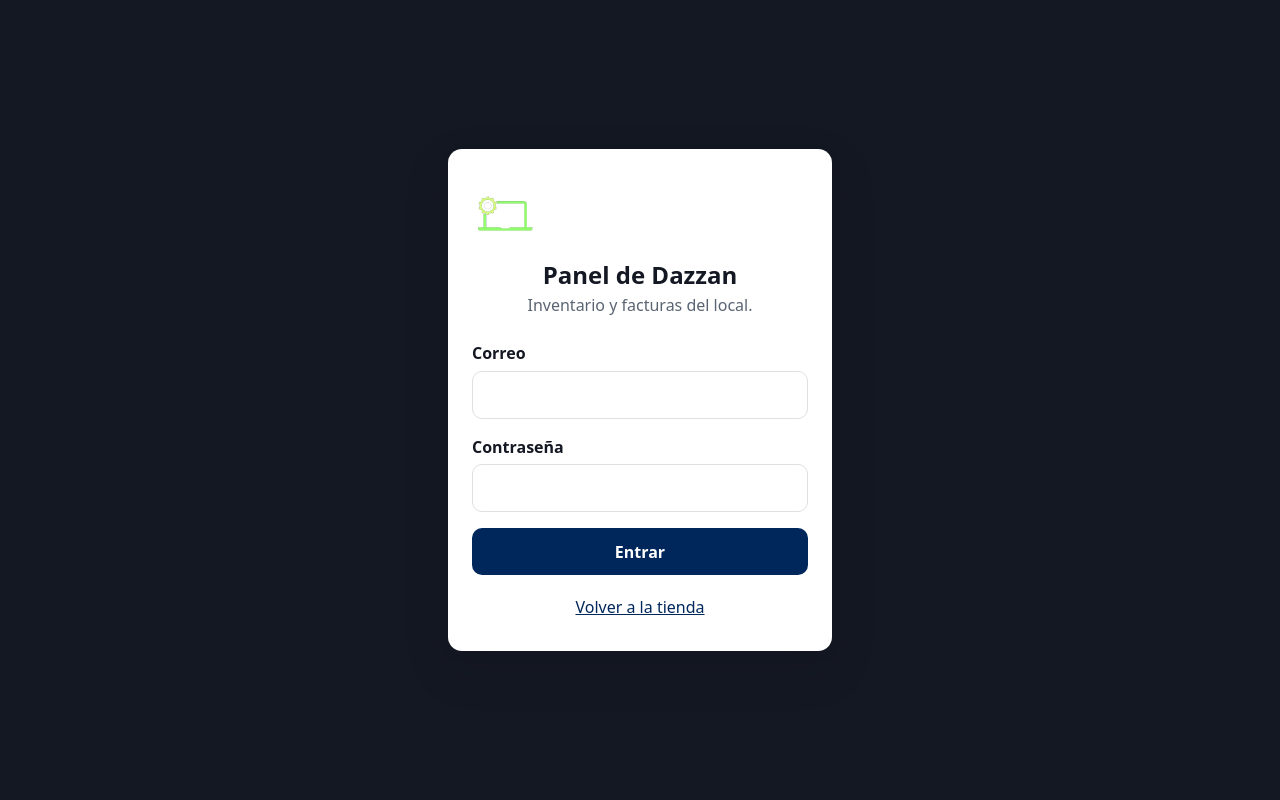
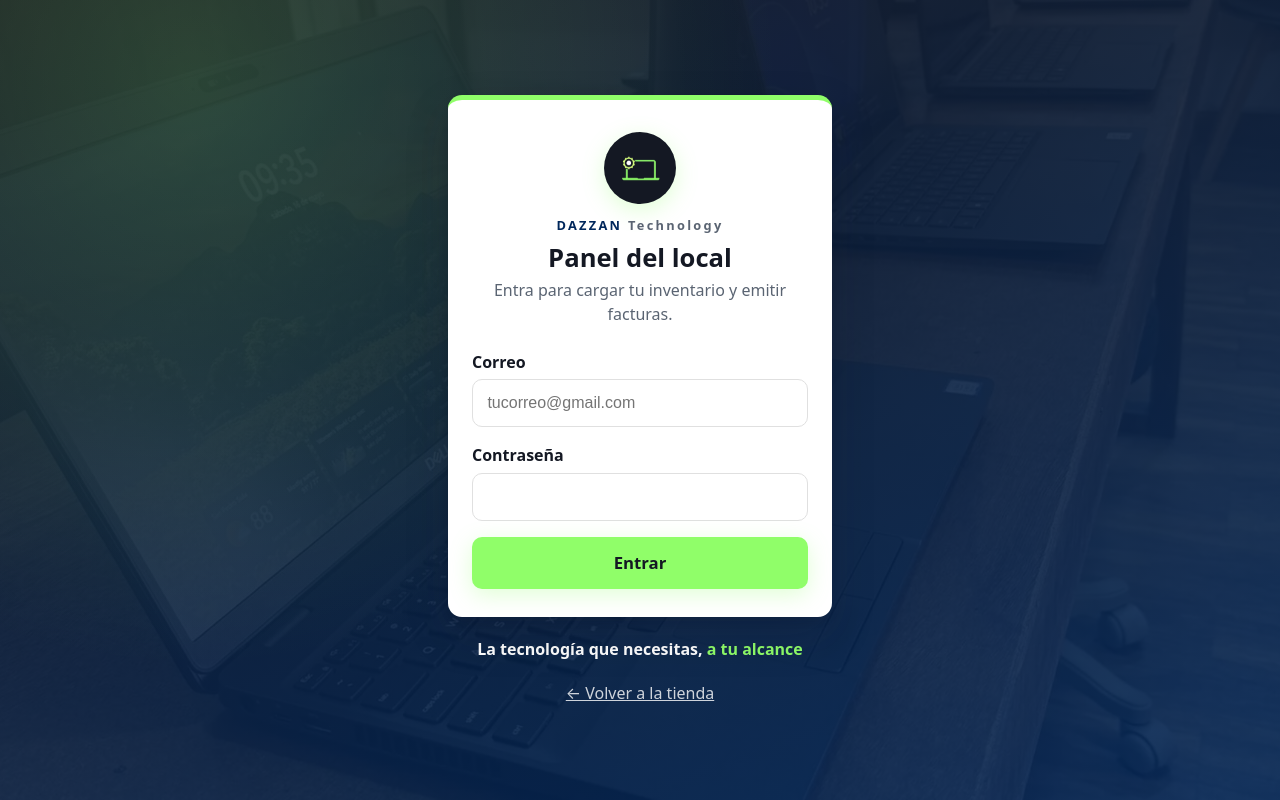
Before and after one commit to michaelsalgado085-rgb/dazzan-technology-web, a website with bundled scripts: page login.html in a window 1280 px wide. Built offline with nearby package versions, Linux system fonts and the light colour scheme.

Commit message:
style(login): pantalla de acceso con los colores y la foto del local
Co-Authored-By: Claude Opus 5.5 <noreply@anthropic.com>
Claude-Session: https://claude.ai/code/session_01AkmkckfaqYi2G6B4bLQWGE

```diff
--- a/assets/css/panel.css
+++ b/assets/css/panel.css
@@ -1,42 +1,147 @@
 /* Login y panel. Primero para telefono (RNF-14): una columna, campos y
    botones grandes para el dedo; en pantallas anchas solo se centra. */
 
+/* Fondo: la foto del local bajo un degradado de la marca. El texto blanco
+   y el verde solo van sobre esta capa oscura, nunca sobre blanco. */
 .acceso {
   min-height: 100vh;
   display: grid;
   place-items: center;
-  padding: var(--espacio);
-  background: var(--carbon);
+  padding: 2rem var(--espacio);
+  background:
+    radial-gradient(circle at 15% 10%, rgb(144 254 105 / 18%), transparent 45%),
+    linear-gradient(160deg, rgb(20 24 35 / 94%), rgb(0 39 91 / 88%)),
+    url('/assets/img/local-movil.webp') center / cover no-repeat,
+    var(--carbon);
+}
+
+.acceso__contenido {
+  width: 100%;
+  max-width: 24rem;
+  display: grid;
+  gap: 1.25rem;
+  justify-items: center;
 }
 
 .acceso__tarjeta {
   width: 100%;
-  max-width: 24rem;
-  padding: 2rem 1.5rem;
+  padding: 2rem 1.5rem 1.75rem;
+  border-top: 5px solid var(--verde);
   border-radius: var(--radio);
   background: var(--fondo);
   box-shadow: var(--sombra-alta);
   text-align: center;
+  animation: aparecer var(--dur-larga) var(--curva) both;
+}
+
+/* El logo es verde con trazo fino: sobre blanco no se ve, sobre carbon si. */
+.acceso__insignia {
+  display: grid;
+  place-items: center;
+  width: 4.5rem;
+  height: 4.5rem;
+  margin: 0 auto;
+  border-radius: 50%;
+  background: var(--carbon);
+  box-shadow: var(--sombra-verde);
 }
 
 .acceso__logo {
-  width: 4rem;
-  height: 4rem;
+  width: 2.75rem;
+  height: 2.75rem;
+}
+
+.acceso__marca {
+  margin-top: 0.75rem;
+  font-size: 0.8rem;
+  font-weight: 800;
+  letter-spacing: 0.18em;
+  color: var(--azul);
+}
+
+/* Verde oscuro sobre blanco no alcanza el contraste minimo en letra chica. */
+.acceso__marca span {
+  color: var(--texto-suave);
 }
 
 .acceso__titulo {
-  margin-top: 0.75rem;
-  font-size: 1.5rem;
+  margin-top: 0.25rem;
+  font-size: 1.6rem;
 }
 
 .acceso__texto {
   color: var(--texto-suave);
 }
 
+.acceso__boton {
+  min-height: 3.25rem;
+  border: 0;
+  border-radius: 10px;
+  background: var(--verde);
+  color: var(--carbon);
+  font: inherit;
+  font-weight: 700;
+  font-size: 1.05rem;
+  cursor: pointer;
+  box-shadow: var(--sombra-verde);
+  transition: transform var(--dur-corta) var(--curva), background var(--dur-corta);
+}
+
+.acceso__boton:hover:not(:disabled) {
+  background: var(--verde-oscuro);
+  transform: translateY(-1px);
+}
+
+.acceso__boton:focus-visible {
+  outline: 3px solid var(--azul);
+  outline-offset: 2px;
+}
+
+.acceso__boton:disabled {
+  opacity: 0.6;
+  cursor: wait;
+}
+
+.acceso__lema {
+  color: var(--texto-inverso);
+  font-weight: 600;
+  text-align: center;
+}
+
+.acceso__lema span {
+  color: var(--verde);
+}
+
 .acceso__volver {
-  display: inline-block;
-  margin-top: 1.25rem;
-  color: var(--azul);
+  color: var(--texto-inverso);
+  opacity: 0.8;
+}
+
+.acceso__volver:hover {
+  opacity: 1;
+}
+
+@keyframes aparecer {
+  from {
+    opacity: 0;
+    transform: translateY(14px);
+  }
+}
+
+@media (prefers-reduced-motion: reduce) {
+  .acceso__tarjeta {
+    animation: none;
+  }
+}
+
+@media (min-width: 48rem) {
+  .acceso {
+    background:
+      radial-gradient(circle at 15% 10%, rgb(144 254 105 / 18%), transparent 45%),
+      linear-gradient(160deg, rgb(20 24 35 / 94%), rgb(0 39 91 / 88%)),
+      url('/assets/img/local-escritorio.webp') center / cover no-repeat,
+      var(--carbon);
+  }
 }
 
 .formulario {
@@ -80,6 +185,7 @@
 
 .panel__barra {
   display: flex;
+  gap: var(--espacio);
   align-items: center;
   justify-content: space-between;
   padding: 0.75rem var(--espacio);
--- a/login.html
+++ b/login.html
@@ -12,16 +12,20 @@
   <link rel="stylesheet" href="/assets/css/panel.css">
 </head>
 <body class="acceso">
-  <main class="acceso__tarjeta">
+  <main class="acceso__contenido">
+    <div class="acceso__tarjeta">
+      <div class="acceso__insignia">
         <img class="acceso__logo" src="/assets/img/logo-icono.png" alt="" width="256" height="256">
-    <h1 class="acceso__titulo">Panel de Dazzan</h1>
-    <p class="acceso__texto">Inventario y facturas del local.</p>
+      </div>
+      <p class="acceso__marca">DAZZAN <span>Technology</span></p>
+      <h1 class="acceso__titulo">Panel del local</h1>
+      <p class="acceso__texto">Entra para cargar tu inventario y emitir facturas.</p>
 
       <form id="formulario-acceso" class="formulario" novalidate>
         <div class="campo">
           <label class="campo__etiqueta" for="correo">Correo</label>
           <input class="campo__entrada" id="correo" name="correo" type="email"
-          autocomplete="username" inputmode="email" required>
+            autocomplete="username" inputmode="email" placeholder="tucorreo@gmail.com" required>
         </div>
         <div class="campo">
           <label class="campo__etiqueta" for="clave">Contraseña</label>
@@ -29,10 +33,12 @@
             autocomplete="current-password" required>
         </div>
         <p class="formulario__error" id="errores-acceso" role="alert" hidden></p>
-      <button class="boton boton--primario" type="submit">Entrar</button>
+        <button class="acceso__boton" type="submit">Entrar</button>
       </form>
+    </div>
 
-    <a class="acceso__volver" href="/">Volver a la tienda</a>
+    <p class="acceso__lema">La tecnología que necesitas, <span>a tu alcance</span></p>
+    <a class="acceso__volver" href="/">← Volver a la tienda</a>
   </main>
 
   <script type="module" src="/assets/js/adaptadores/entrada/login.js"></script>
```
Lines whose indentation alone changed are shown as unchanged.
